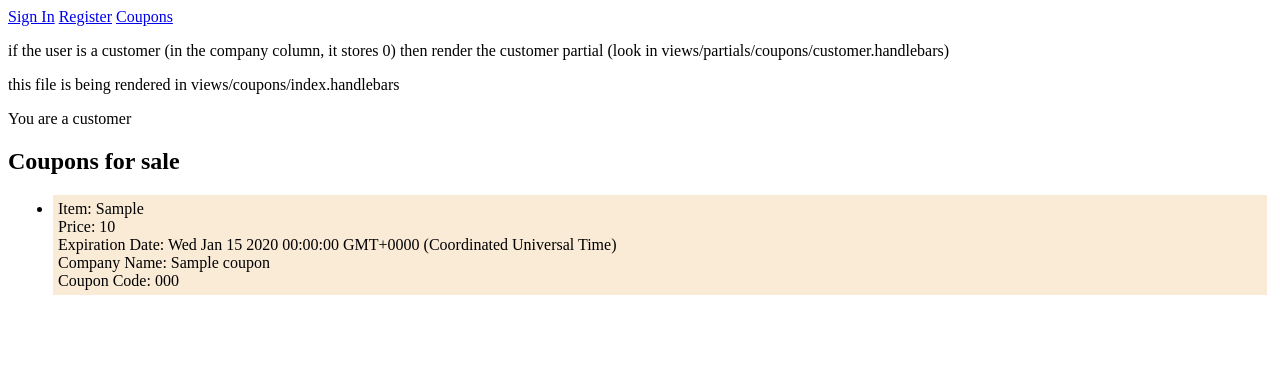
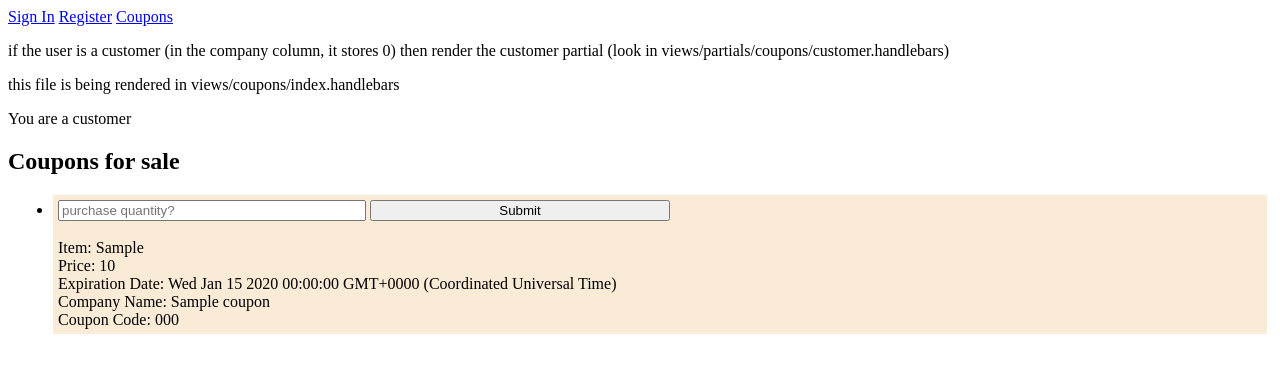
Before and after one commit to pavankat/groupOnClone, a Node server app: page /coupons/ in a window 1280 px wide. Shown: the top 373 px of the page. Run offline with Node 20, Linux system fonts and the light colour scheme; tables that the repository leaves empty hold one stand-in row (values such as "Sample post"); some libraries are stand-ins or nearby versions.

Commit message:
modify coupon table

```diff
--- a/controllers/couponsController.js
+++ b/controllers/couponsController.js
@@ -40,9 +40,9 @@ router.get('/', function(req,res) {
 router.post('/create', function(req,res) {
 	//make sure that user inserting is a company
 	if (req.session.company){
-		var query = "INSERT INTO coupons (company_name, price, item, coupon_code, expiration_date) VALUES (?, ?, ?, ?, ?)"
+		var query = "INSERT INTO coupons (company_name, price, item, coupon_code, expiration_date, user_id) VALUES (?, ?, ?, ?, ?, ?)"
 
-		connection.query(query, [ req.body.company_name, req.body.price, req.body.item, req.body.coupon_code, req.body.expiration_date ], function(err, response) {
+		connection.query(query, [ req.body.company_name, req.body.price, req.body.item, req.body.coupon_code, req.body.expiration_date, req.session.user_id ], function(err, response) {
 
 			console.log('----error-----')
 			console.log(err);
--- a/db/schema.sql
+++ b/db/schema.sql
@@ -58,13 +58,17 @@ CREATE TABLE coupons
 	item varchar(255) NOT NULL,
 	coupon_code varchar(255) NOT NULL,
 	expiration_date DATE NOT NULL,
-	PRIMARY KEY (id)
+	user_id INT NOT NULL,
+	PRIMARY KEY (id),
+	FOREIGN KEY (user_id) references users(id)
+
 );
 
 CREATE TABLE user_coupons
 (
 	user_id int NOT NULL,
 	coupon_id int NOT NULL,
+	quantity int NOT NULL,
 	FOREIGN KEY (user_id) references users(id),
 	FOREIGN KEY (coupon_id) references coupons(id)
 );
--- a/views/layouts/main.handlebars
+++ b/views/layouts/main.handlebars
@@ -20,5 +20,8 @@
 
 
 		{{{ body }}}
+		<script src="https://code.jquery.com/jquery-3.1.1.min.js"integrity="sha256-hVVnYaiADRTO2PzUGmuLJr8BLUSjGIZsDYGmIJLv2b8="crossorigin="anonymous"></script>
+		<script src="/assets/js/ajax.js"></script>
 	</body>
+
 </html>
--- a/views/partials/coupons/customer.handlebars
+++ b/views/partials/coupons/customer.handlebars
@@ -10,6 +10,12 @@
 {{#each coupons}}
 
 	<li>
+		<form data-couponid="{{this.id}}">
+			<input type="number" placeholder="purchase quantity?">
+			<input type="submit" class="purchaseCoupon">
+		</form>
+
+		<br>
 		Item: {{this.item}}
 		<br>
 		Price: {{this.price}}
```
Also changed, not shown: public/assets/js/ajax.js (added).
